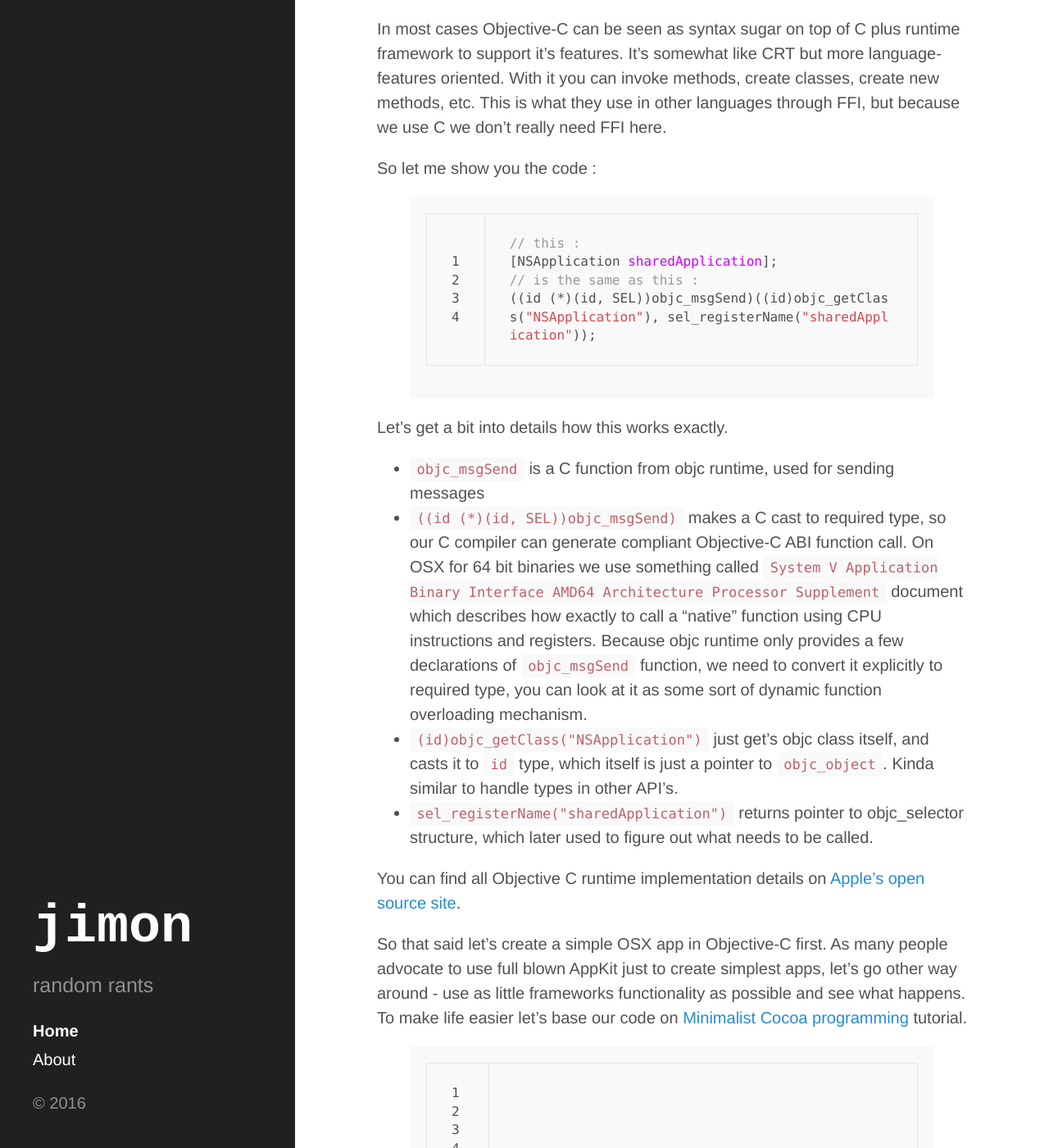
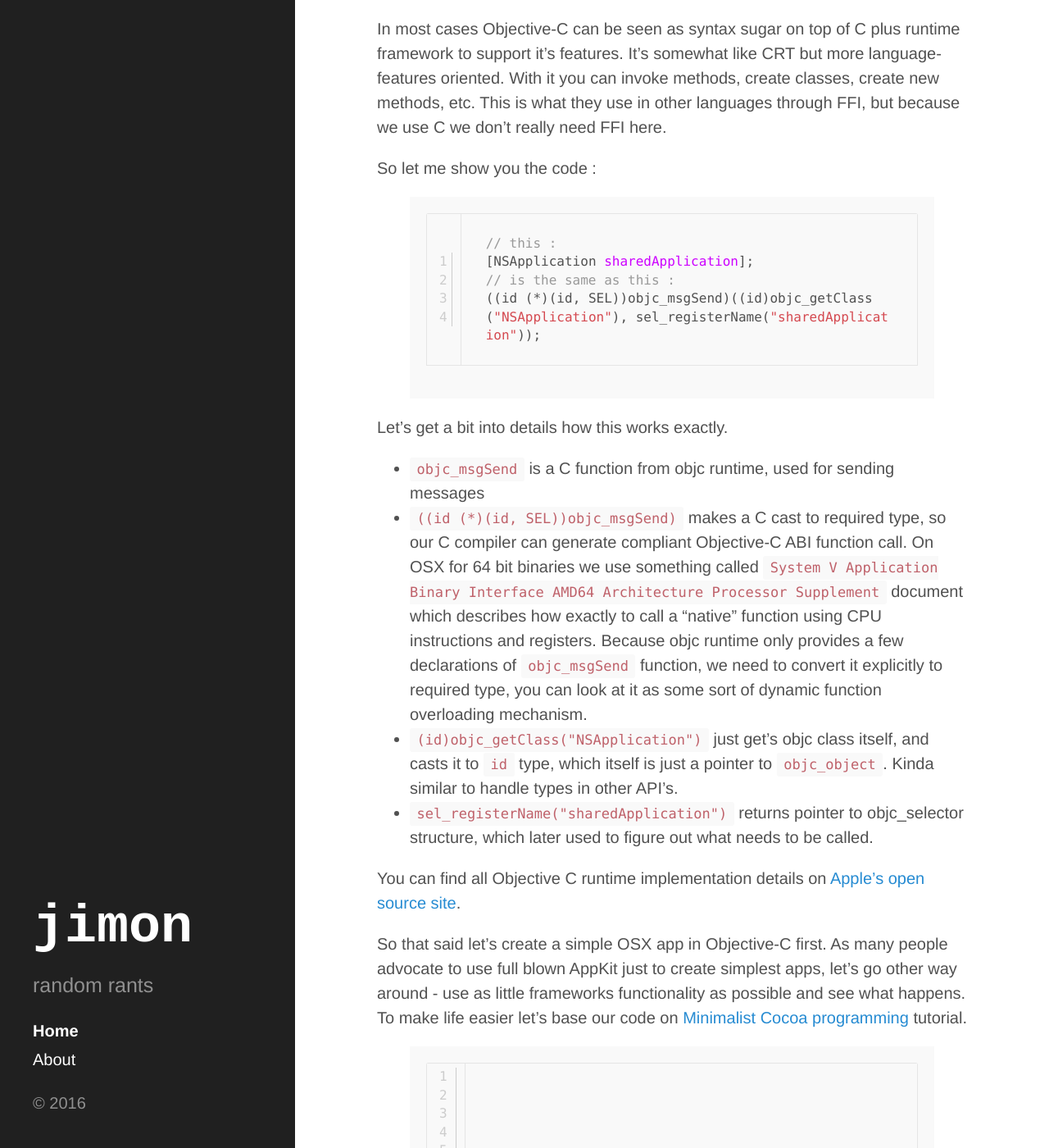
Before and after one commit to jimon/jimon.github.io, a Jekyll site: the page built from index.html, in a window 1280 px wide and 1400 px high, scrolled down 380 px. Shown: the whole window at 82% size. Built offline with Jekyll 4.4.1, drawn with Linux system fonts in a browser that asks for light colours; the list of posts is cut into pages by our own code.

Commit message:
trying to improve syntax highlight

```diff
--- a/public/css/syntax.css
+++ b/public/css/syntax.css
@@ -1,3 +1,5 @@
+.highlight .lineno { color: #ccc; display:inline-block; padding: 0 5px; border-right:1px solid #ccc; }
+.highlight pre code { display: block; white-space: pre; overflow-x: auto; word-wrap: normal; }
 .highlight .hll { background-color: #ffc; }
 .highlight .c { color: #999; } /* Comment */
 .highlight .err { color: #a00; background-color: #faa } /* Error */
@@ -59,7 +61,6 @@
 .highlight .vg { color: #033 } /* Name.Variable.Global */
 .highlight .vi { color: #033 } /* Name.Variable.Instance */
 .highlight .il { color: #f60 } /* Literal.Number.Integer.Long */
-
 .css .o,
 .css .o + .nt,
 .css .nt + .nt { color: #999; }
```
